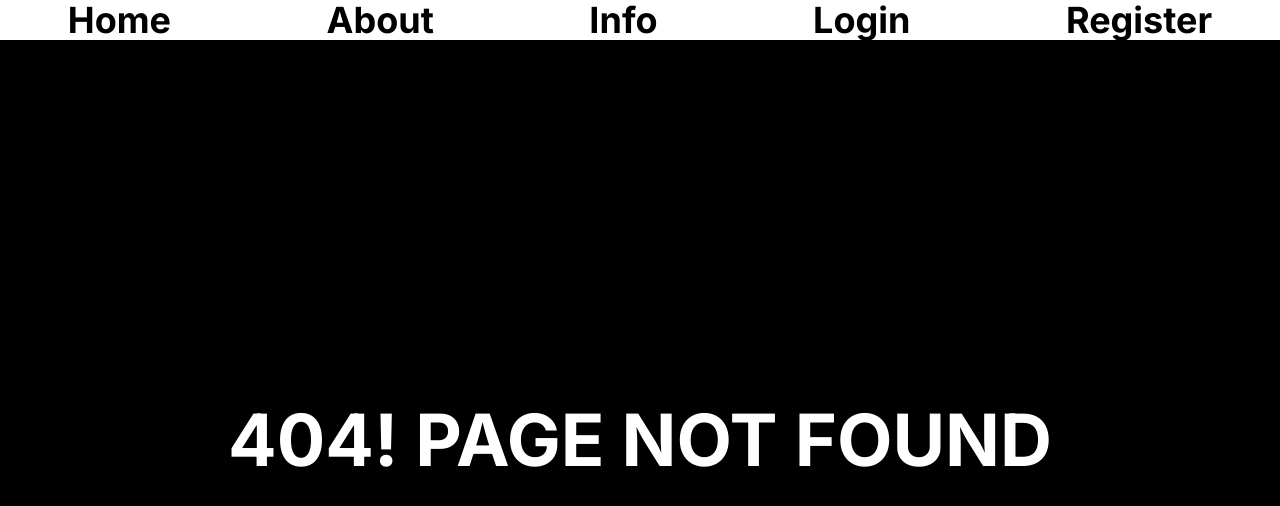
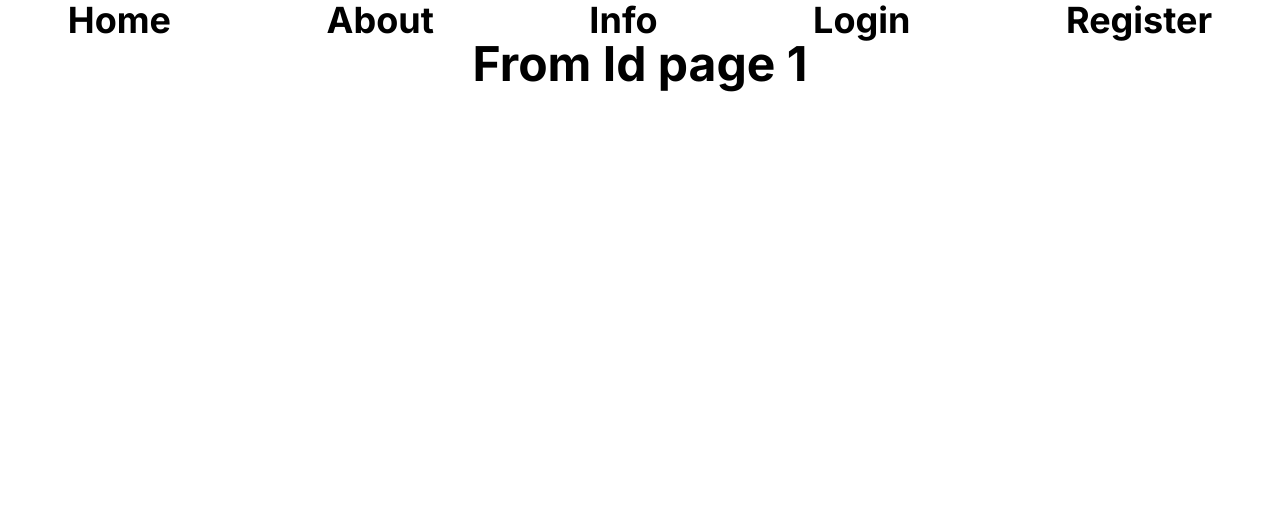
Before and after one commit to Rajat-Uchiha/Nextjs-Practice, a Next.js app: page /protected/1 in a window 1280 px wide. Before the commit this address had no page. Shown: the top 506 px of the page. Built offline with nearby package versions, Linux system fonts and the light colour scheme.

Commit message:
redirects done

```diff
--- /dev/null
+++ b/app/protected/[id]/page.js
@@ -0,0 +1,17 @@
+import { redirect } from "next/navigation";
+import React from "react";
+
+// IF the id > 3 we want to redirect the user to the login page.
+const ID = ({ params }) => {
+  if (params.id > 3) {
+    redirect("/login");
+  }
+
+  return (
+    <div className="text-5xl font-bold text-center">
+      From Id page {params.id}
+    </div>
+  );
+};
+
+export default ID;
--- /dev/null
+++ b/app/protected/page.js
@@ -0,0 +1,7 @@
+import React from "react";
+
+const Protected = () => {
+  return <div>Protected</div>;
+};
+
+export default Protected;
```
